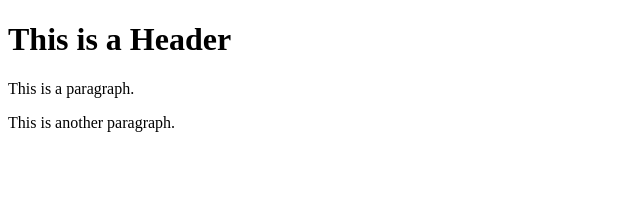
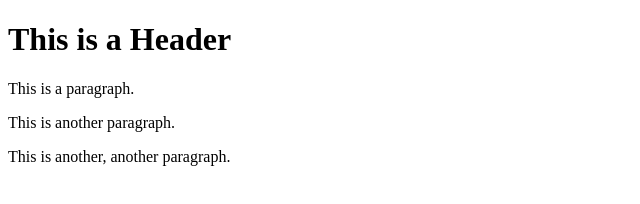
Before and after one commit to ForGIT-about-it/git-test, a plain HTML site: page index.html in a window 1280 px wide. Shown: the whole page, without its empty margins (0-640 px from the left). Drawn offline with Linux system fonts and the light colour scheme.

Commit message:
Third Commit

```diff
--- a/index.html
+++ b/index.html
@@ -4,6 +4,6 @@
         <h1>This is a Header</h1>
         <p>This is a paragraph.</p>
         <p>This is another paragraph.</p>
-
+        <p>This is another, another paragraph.</p>
     </body>
 </html>
```
